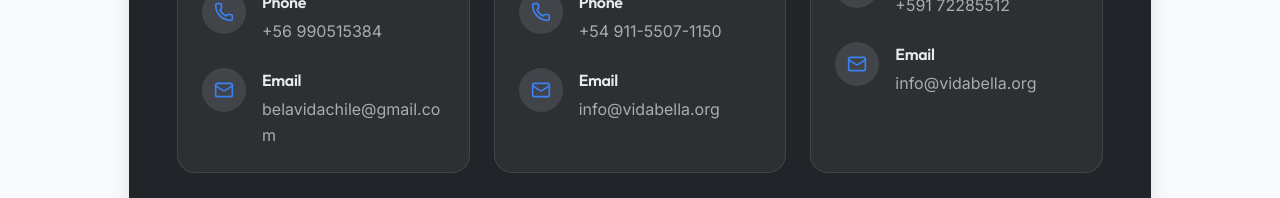
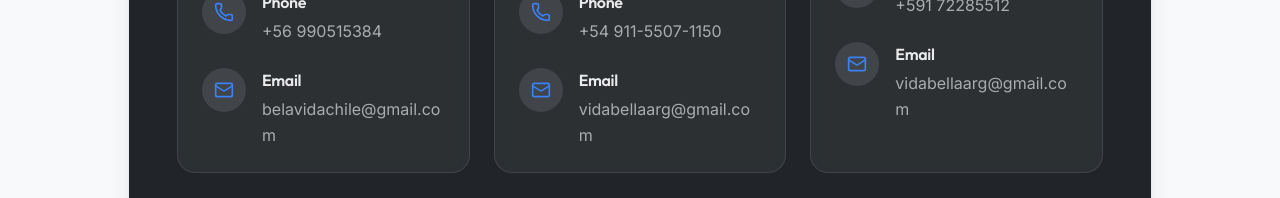
Before and after one commit to NinadKate/Ninad_BelaVida, a Next.js app: page /en/contact in a window 1280 px wide. Shown: the part 745-943 px from the top of the page. Built offline with nearby package versions, Linux system fonts and the light colour scheme; no server answers.

Commit message:
Updated Mails and resend password

```diff
--- a/src/app/[locale]/contact/page.tsx
+++ b/src/app/[locale]/contact/page.tsx
@@ -16,13 +16,13 @@ export default async function ContactPage({ params }: { params: Promise<{ locale
         country: "Argentina",
         address: ["Av. Gral Las Heras 2464, C1425ASO, C.A.B.A."],
         phone: "+54 911-5507-1150",
-        email: "info@vidabella.org",
+        email: "vidabellaarg@gmail.com",
       },
       {
         country: "Bolivia",
         address: ["Av. América Nro. 960, Cochabamba"],
         phone: "+591 72285512",
-        email: "info@vidabella.org",
+        email: "vidabellaarg@gmail.com",
       },
     ];
 
--- a/src/lib/email.ts
+++ b/src/lib/email.ts
@@ -103,7 +103,7 @@ export async function sendOrderNotification(
     try {
       const { error } = await resend.emails.send({
         from: "Bela Vida <onboarding@resend.dev>",
-        to: ["belavidachile@gmail.com"],
+        to: ["vidabellaarg@gmail.com"],
         // to: ["kinesis.it2025@gmail.com"],
         subject: `🛒 New Order #${orderId} — ${currency} ${Number(total).toLocaleString()}`,
         html,
```
